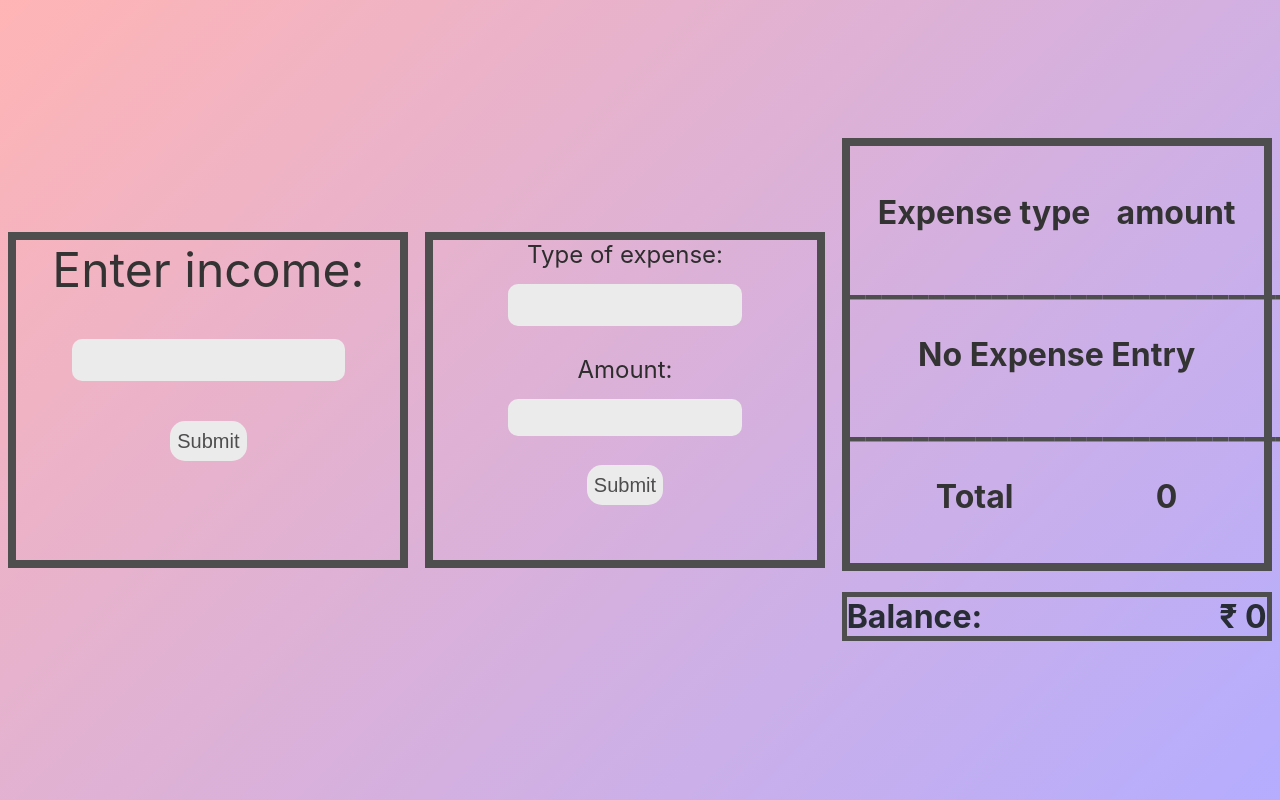
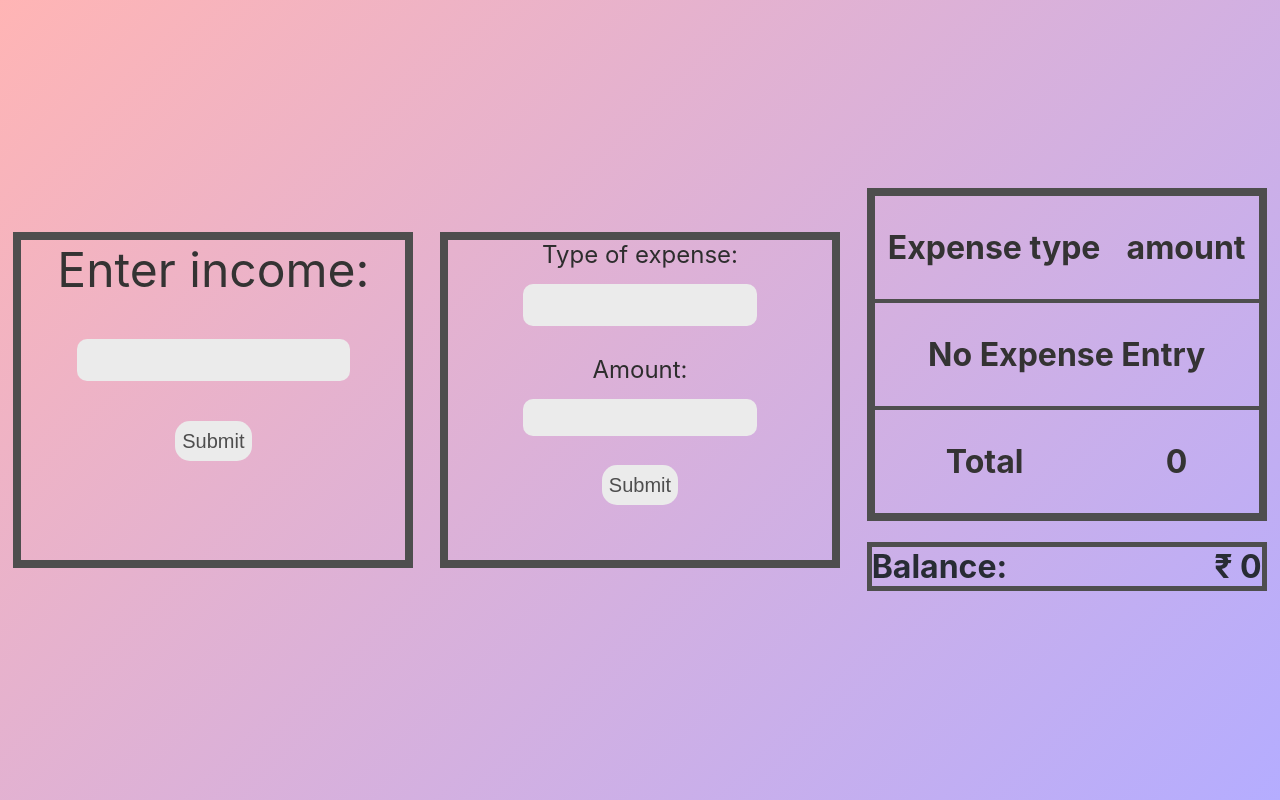
Before and after one commit to AravindJG/expense-tracker, a React (Create React App) app: page / in a window 1280 px wide. Built offline with nearby package versions, Linux system fonts and the light colour scheme.

Commit message:
border line adjustments are made

```diff
--- a/src/Components/CSS/Item.css
+++ b/src/Components/CSS/Item.css
@@ -1,7 +1,7 @@
 .item-container{
     border: 8px solid #4e4e4e;
     width: 30vw;
-    padding: 15px;
+    /* padding: 15px; */
     margin: 0;
 }
 .item-container p{
@@ -18,8 +18,15 @@
     font-size: 1.8rem;
     font-weight: 600;
 }
-.item-container .line{
+.item-container hr{
+    /* margin: 0; */
+    border: none;
+    background: #4e4e4e;
+    height: 4px;
+    width: 100%;
+}
+/* .item-container .line{
     font-weight: 900;
     margin-left: -15px;
     color: #4e4e4e;
-}
+} */
--- a/src/Components/Expense.jsx
+++ b/src/Components/Expense.jsx
@@ -6,7 +6,7 @@ function Expense(props) {
   const [expenseType, setExpenseType] = useState("");
   const [amount, setAmount] = useState("");
   function addItem(e) {
-    if(balance - Number(amount) > 0){
+    if(balance - Number(amount) >= 0){
       setItemList(prevItems => [...prevItems, { type: expenseType, amount: amount }]);
       setExpenseTotal(e => e + Number(amount));
       setBalance(t => t - Number(amount));
--- a/src/Components/Income.jsx
+++ b/src/Components/Income.jsx
@@ -1,16 +1,17 @@
 import React, { useState } from 'react'
 import './CSS/Income.css';
 function Income({setBalance}) {
-    const [income, setIncome] = useState(0);
+    const [income, setIncome] = useState("");
     function addIncome(e){
         setBalance(income);
+        setIncome("");
         e.preventDefault();
     }
   return (
     <div className='income-container'>
         <form onSubmit={addIncome}>
             <label htmlFor='income'>Enter income:</label>
-            <input type='number' id='income' onChange={(e)=>{setIncome(e.target.value)}} required/>
+            <input type='number' id='income' value={income} onChange={(e)=>{setIncome(e.target.value)}} required/>
             <input type="submit" value='Submit' />
         </form>
     </div>
--- a/src/Components/Item.jsx
+++ b/src/Components/Item.jsx
@@ -9,20 +9,20 @@ function Item(props) {
         {
         (items.length === 0)
         ?
-        (<div>
-          <p className='line'>_________________________________________________________</p>
+        (<div className='item-inner-container'>
+          <hr />
           <p>No Expense Entry</p>
         </div>)
         :
         items.map((item,i) => {
             return (
-            <div  key={i}>
-              <p className='line'>_________________________________________________________</p>
+            <div className='item-inner-container' key={i}>
+              <hr />
                 <p className='items'><span>{item.type}</span> <span>{item.amount}</span></p>
             </div>
             )
         })}
-        <p className='line'>_________________________________________________________</p>
+        <hr />
         <p><span>Total</span><span>{expenseTotal}</span></p>
 
     </div>
```
